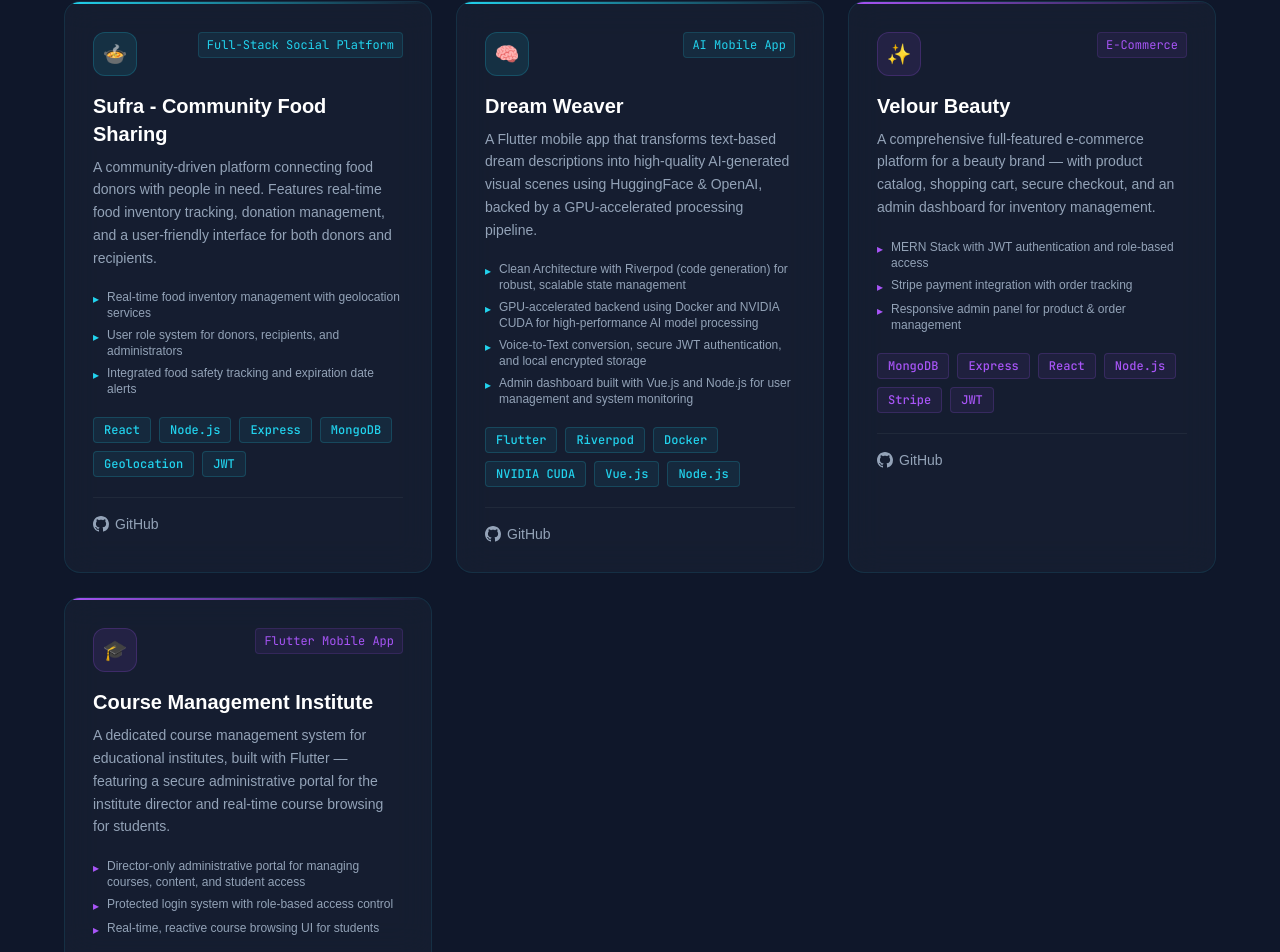
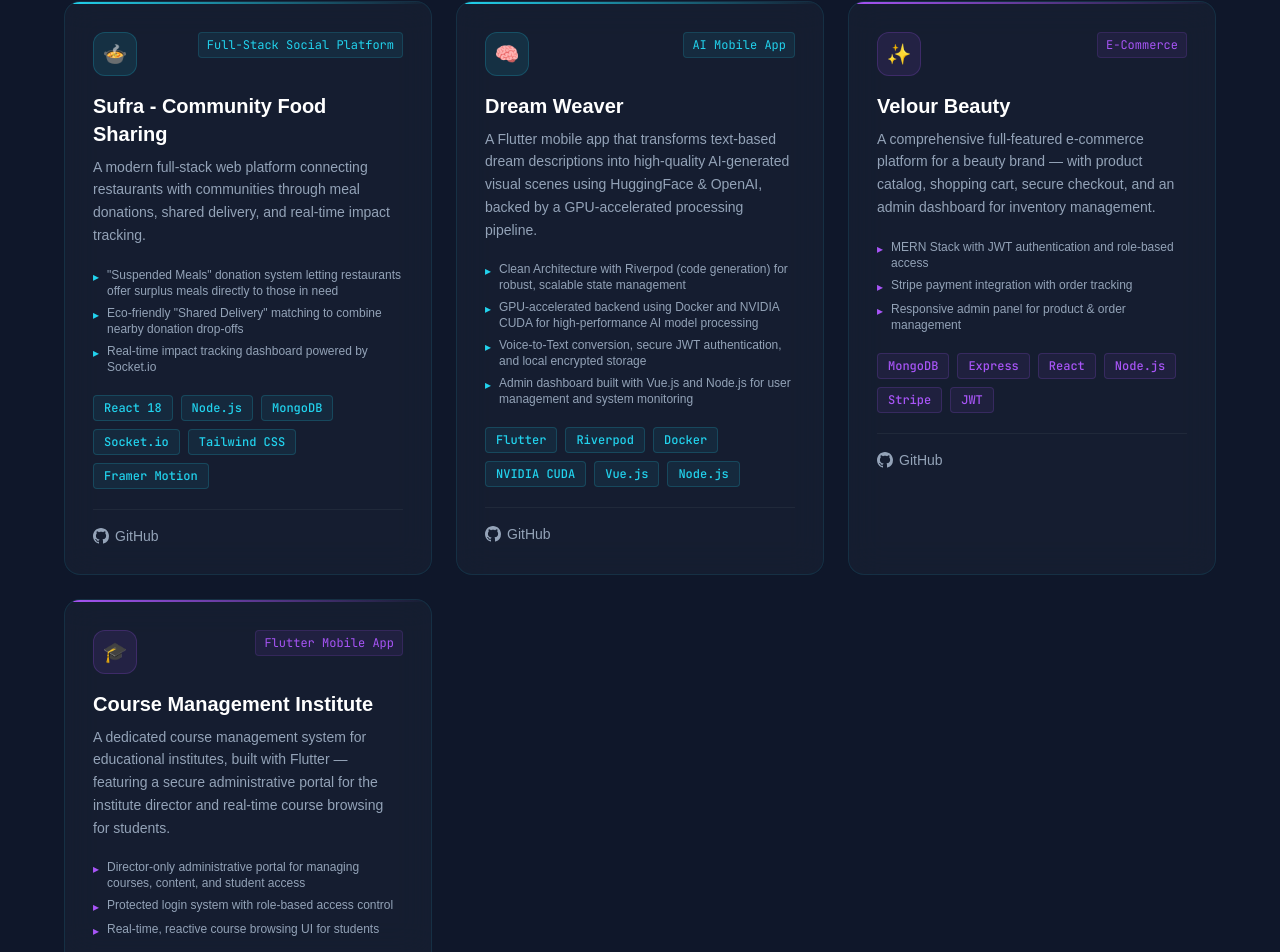
Before and after one commit to r1356-w/Rand-Portfolio, a React (Create React App) app: page / in a window 1280 px wide. Shown: the part 1760-2712 px from the top of the page. Built offline with nearby package versions, Linux system fonts and the light colour scheme; no server answers; a web font is replaced by a local one.

Commit message:
Correct Sufra description to match its real feature set

```diff
--- a/src/components/Projects/Projects.js
+++ b/src/components/Projects/Projects.js
@@ -64,13 +64,13 @@ const projects = [
     icon: "🍲",
     type: "Full-Stack Social Platform",
     description:
-      "A community-driven platform connecting food donors with people in need. Features real-time food inventory tracking, donation management, and a user-friendly interface for both donors and recipients.",
+      "A modern full-stack web platform connecting restaurants with communities through meal donations, shared delivery, and real-time impact tracking.",
     highlights: [
-      "Real-time food inventory management with geolocation services",
-      "User role system for donors, recipients, and administrators",
-      "Integrated food safety tracking and expiration date alerts",
+      "\"Suspended Meals\" donation system letting restaurants offer surplus meals directly to those in need",
+      "Eco-friendly \"Shared Delivery\" matching to combine nearby donation drop-offs",
+      "Real-time impact tracking dashboard powered by Socket.io",
     ],
-    stack: ["React", "Node.js", "Express", "MongoDB", "Geolocation", "JWT"],
+    stack: ["React 18", "Node.js", "MongoDB", "Socket.io", "Tailwind CSS", "Framer Motion"],
     accent: "#22D3EE",
     accentRgb: "34,211,238",
     github: "https://github.com/r1356-w/Sufra---Community-Food-Sharing-",
```
